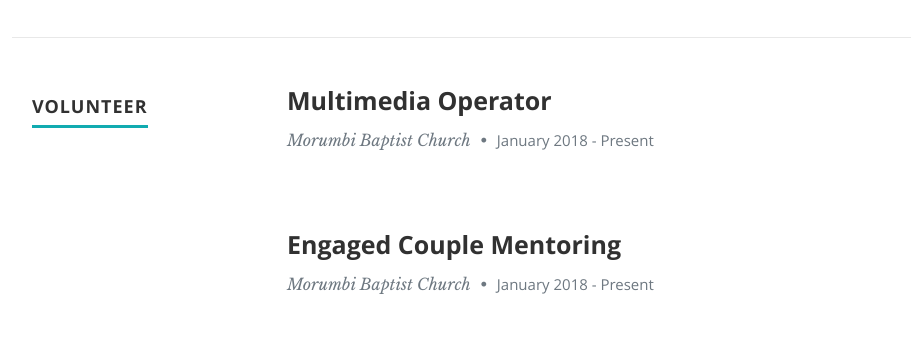
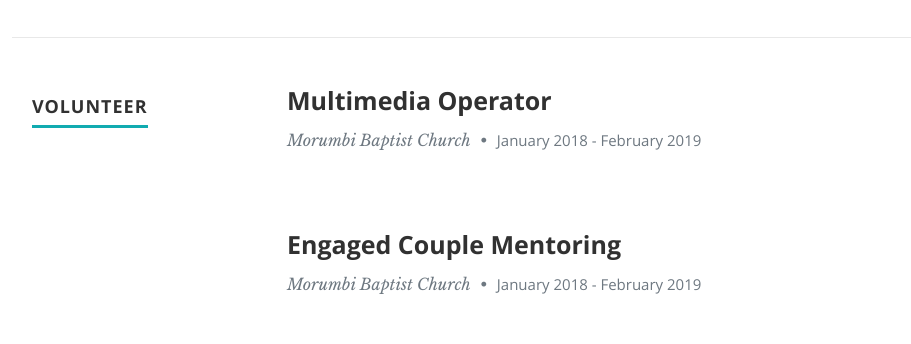
Before and after one commit to LucasRosinelli/resume, a React (Create React App) app: page / in a window 1280 px wide. Shown: the part 5420-5764 px from the top of the page, without its empty margins (118-1029 px from the left). Built offline with nearby package versions, Linux system fonts and the light colour scheme.

Commit message:
Volunteer data updated

```diff
--- a/src/components/resume/resume.js
+++ b/src/components/resume/resume.js
@@ -121,7 +121,7 @@ export default class Resume extends Component {
                             <div className="row item">
                                 <div className="twelve columns">
                                     <h3>Multimedia Operator</h3>
-                                    <p className="info">Morumbi Baptist Church <span>•</span> <em className="date">January 2018 - Present</em></p>
+                                    <p className="info">Morumbi Baptist Church <span>•</span> <em className="date">January 2018 - February 2019</em></p>
                                     <p>
                                         &nbsp;
                                     </p>
@@ -130,7 +130,7 @@ export default class Resume extends Component {
                             <div className="row item">
                                 <div className="twelve columns">
                                     <h3>Engaged Couple Mentoring</h3>
-                                    <p className="info">Morumbi Baptist Church <span>•</span> <em className="date">January 2018 - Present</em></p>
+                                    <p className="info">Morumbi Baptist Church <span>•</span> <em className="date">January 2018 - February 2019</em></p>
                                     <p>
                                         &nbsp;
                                     </p>
```
